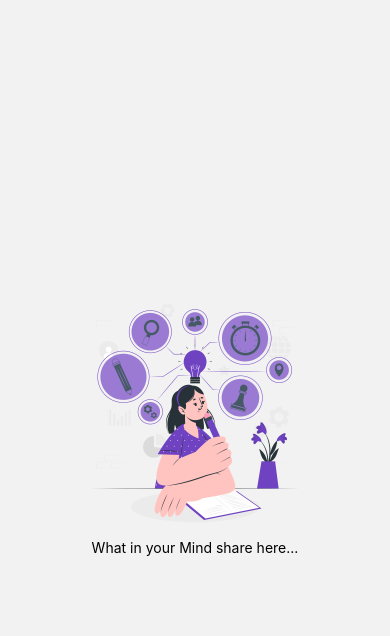
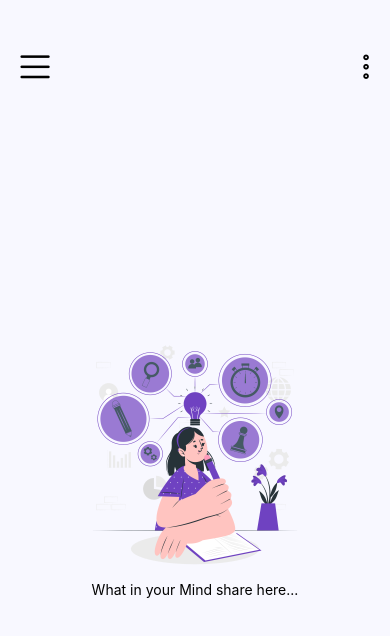
Before and after one commit to magaramol09/ToNotes, a React Native app: screen /home in a window 390 px wide. Shown: the top 636 px of the page. Built offline with nearby package versions, Linux system fonts and the light colour scheme.

Commit message:
added:menu & option icons

```diff
--- a/src/screens/Home.jsx
+++ b/src/screens/Home.jsx
@@ -4,29 +4,39 @@ import {
   StatusBar,
   SafeAreaView,
   StyleSheet,
-  Image,
+  ImageBackground,
 } from "react-native";
 import React from "react";
 import AddButton from "../components/AddButton";
 import { FloatingAction } from "react-native-floating-action";
+import SimpleLineIcons from "react-native-vector-icons/SimpleLineIcons";
+import Ionicons from "react-native-vector-icons/Ionicons";
 
 export function Home() {
   return (
     <>
       {/* statusBar componentes */}
-      <SafeAreaView>
-        <StatusBar backgroundColor="#61dafb" />
-      </SafeAreaView>
+      <SafeAreaView style={style.Container}>
+        {/* uppper Itmes */}
         {/* middle svgs  */}
 
-      <View
-        style={{
-          flex: 1,
-          justifyContent: "center",
-          alignItems: "center",
-        }}
-      >
-        <Image
+        <View style={style.UpperHearders}>
+          <SimpleLineIcons
+            name="menu"
+            size={30}
+            color="black"
+            style={{ marginLeft: 20 }}
+          />
+          <Ionicons
+            name="ellipsis-vertical-outline"
+            size={30}
+            color="black"
+            style={{ marginRight: 8 }}
+          />
+        </View>
+
+        <View style={style.MiddelListItems}>
+          <ImageBackground
             source={require("../../assets/home.png")}
             style={{
               height: 250,
@@ -37,17 +47,35 @@ export function Home() {
         </View>
 
         {/* add button  */}
-      <View>
+      </SafeAreaView>
       <AddButton />
-      </View>
     </>
   );
 }
 
 const style = StyleSheet.create({
-  SvgImg: {
+  Container: {
     flex: 1,
+    // justifyContent: "center",
+    // alignItems: "center",
+    backgroundColor: "#F8F8FF",
+  },
+  UpperHearders: {
+    flex: 0.1,
+    backgroundColor: "#F8F8FF",
+    width: "100%",
+    height: "2%",
+    flexDirection: "row",
+    justifyContent: "space-between",
+    alignItems: "flex-end",
+  },
+  UpperHeardersItems: {},
+  MiddelListItems: {
+    flex: 0.9,
+    backgroundColor: "#F8F8FF",
+    width: "100%",
+    height: "100%",
+    justifyContent: "center",
     alignItems: "center",
-    justifyContent: "center",
   },
 });
```
Lines whose indentation alone changed are shown as unchanged.
